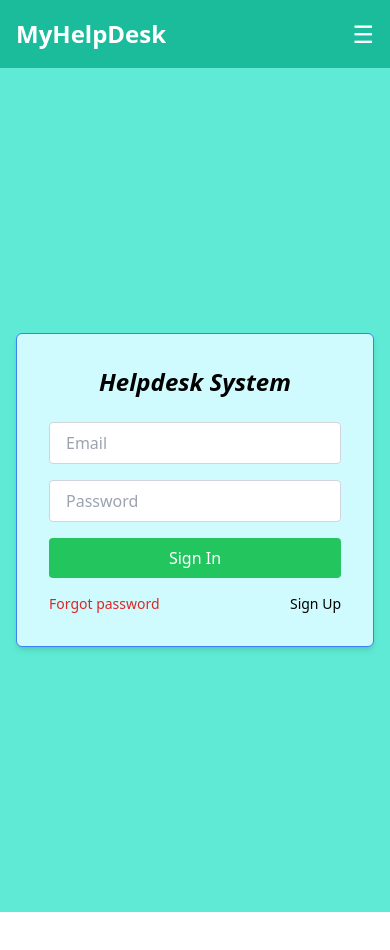
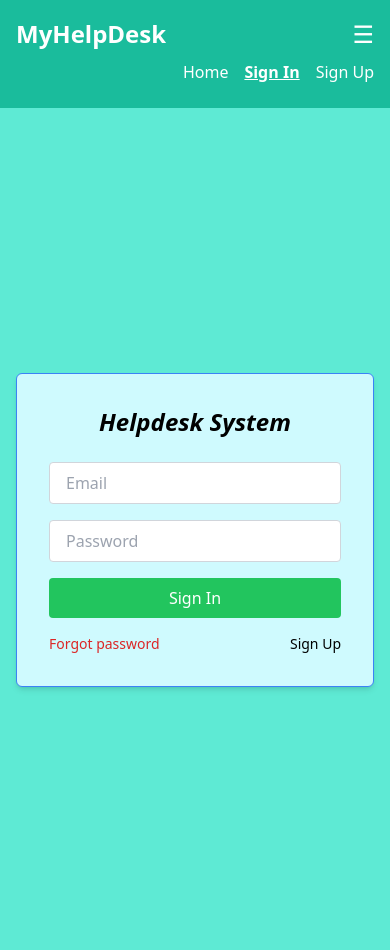
Before and after one commit to AnkitBaghel93/TicketBooking, a React (Create React App) app in the folder frontend/: page /signin in a window 390 px wide. Before the commit the page ends 912 px from the top, so only its background shows below. Built offline with nearby package versions, Linux system fonts and the light colour scheme.

Commit message:
Update Navbar.css

```diff
--- a/frontend/src/components/Navbar.css
+++ b/frontend/src/components/Navbar.css
@@ -65,13 +65,13 @@
     display: block;
   }
 
-  .nav-links {
-    display: none;
-    flex-direction: column;
-    width: 100%;
-    margin-top: 1rem;
-    gap: 0.5rem;
-  }
+.nav-links {
+  display: flex;
+  align-items: center;
+  gap: 1rem;
+  margin-left: auto;
+}
+
 
   .nav-links.open {
     display: flex;
@@ -86,3 +86,6 @@
     margin-top: 0.5rem;
   }
 }
+.nav-item {
+  @apply text-white hover:underline text-sm font-medium;
+}
```
